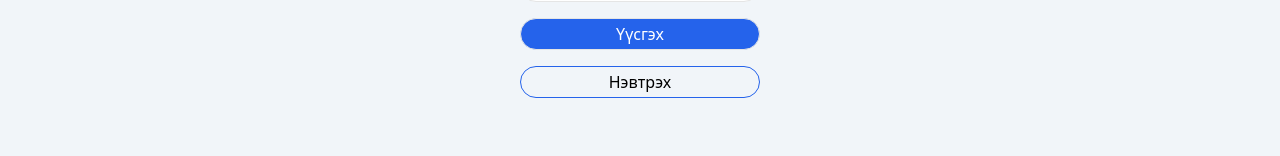
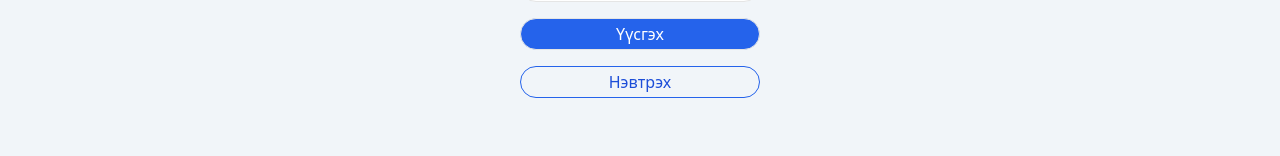
Before and after one commit to Dwjrgal/E-commerce-app, a Next.js app in the folder front-end/: page /signup in a window 1280 px wide. Shown: the part 462-618 px from the top of the page. Built offline with nearby package versions, Linux system fonts and the light colour scheme.

Commit message:
text clue

```diff
--- a/front-end/src/app/(auth)/login/page.tsx
+++ b/front-end/src/app/(auth)/login/page.tsx
@@ -12,7 +12,7 @@ const Login = () => {
         <div className='flex flex-col gap-4 mt-4'>
     <button className='w-60 h-8 border rounded-full bg-blue-600 text-white'>Үүсгэх</button>
     <p className='text-center border-b-[1px] border-slate-200 text-xs text-slate-600 px-3 pb-2'>Нууц үг мартсан</p>
-    <button className='w-60 h-8 border border-blue-600 rounded-full text-black mt-8 ' >Нэвтрэх</button>
+    <button className='w-60 h-8 border border-blue-600 rounded-full text-blue-700 mt-8 ' >Нэвтрэх</button>
     </div>
     </section>
     </>
--- a/front-end/src/app/(auth)/signup/page.tsx
+++ b/front-end/src/app/(auth)/signup/page.tsx
@@ -12,7 +12,7 @@ const Signup = () => {
     </div>
     <div className='flex flex-col gap-4 mt-4'>
     <button className='w-60 h-8 border rounded-full bg-blue-600 text-white'>Үүсгэх</button>
-    <button className='w-60 h-8 border border-blue-600 rounded-full text-black ' >Нэвтрэх</button>
+    <button className='w-60 h-8 border border-blue-600 rounded-full text-blue-700 ' >Нэвтрэх</button>
     </div>
     </section>
   )
```
